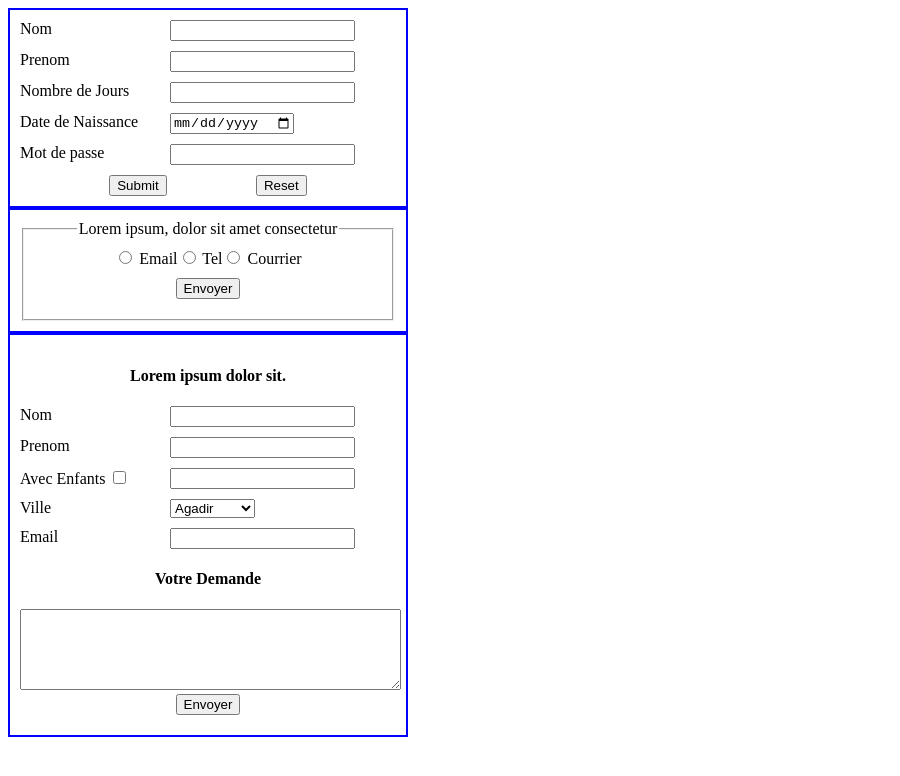
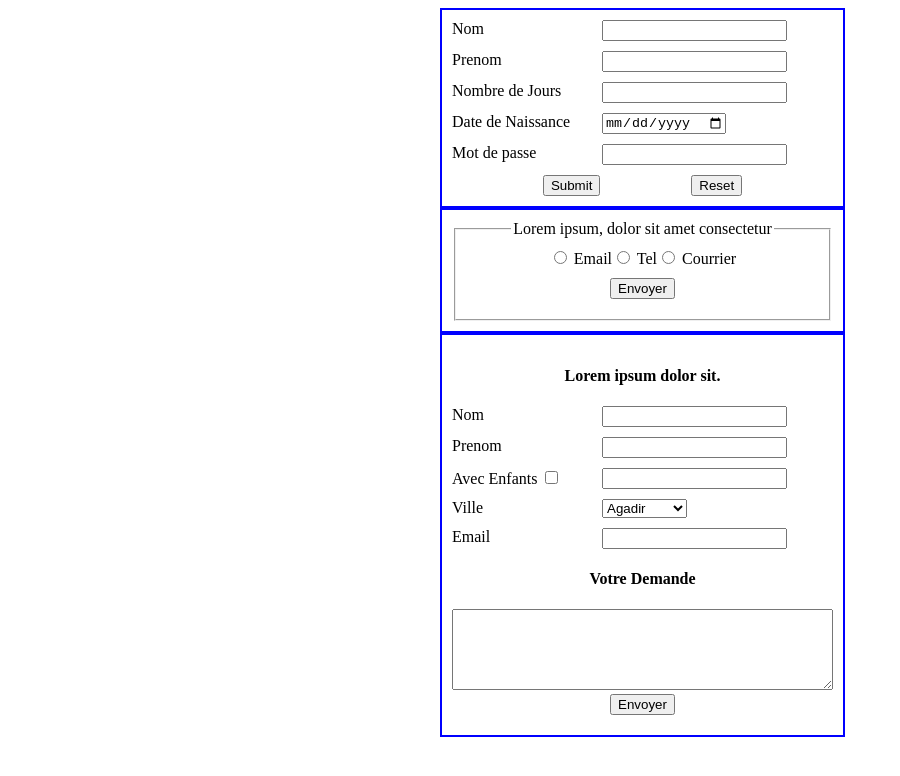
Before and after one commit to Neobott/hypermedia-work, a plain HTML site: page website input/list.html in a window 1280 px wide. Shown: the whole page, without its empty margins (0-900 px from the left). Drawn offline with Linux system fonts and the light colour scheme.

Commit message:
modified:   website input/list.css

```diff
--- a/website input/list.css
+++ b/website input/list.css
@@ -1,7 +1,8 @@
 
-body {
-    width: 400px;
-  }
+body {display: flex;
+  width: 400px;
+  margin-left: auto;
+  margin-right: auto;  }
 
   form {
     border: solid blue 2px;
```
